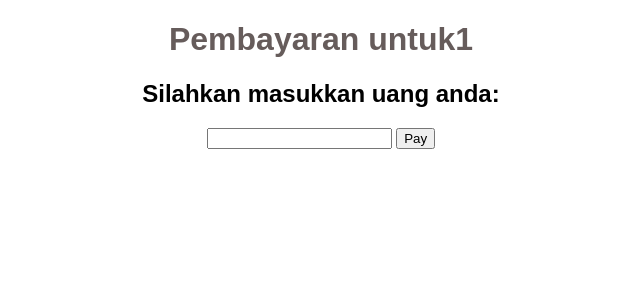
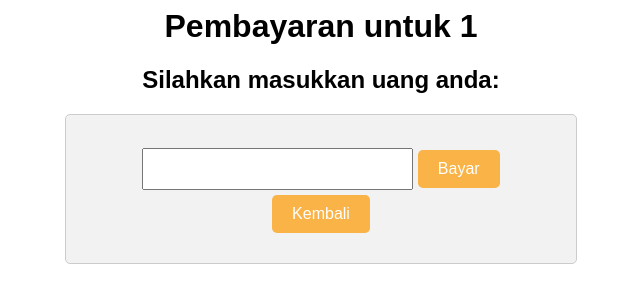
Before and after one commit to aisyahauliaaa/TA_DKP_AISYAH-AULIA-AZZAHRA-PUTRI_21120123120041_CHOCOMART-VENDING-MACHINE, a PHP site: page /pay.php?name=1 in a window 1280 px wide. Shown: the top 303 px of the page, without its empty margins (319-959 px from the left). Run offline with PHP 8.4, Linux system fonts and the light colour scheme; data that the repository does not hold is empty.

Commit message:
Commit 2

```diff
--- a/css/style.css
+++ b/css/style.css
@@ -12,7 +12,6 @@ body product{
         flex-wrap: wrap;
         justify-content: space-around;
 }
-
 
 
 .product img {
@@ -32,6 +31,10 @@ body h1 {
     color: #665C5B;
     text-align: center;
 }
+body h2 {
+    color: #665C5B;
+    text-align: center;
+}
 .product p {
     font-size: 1.2em;
     font-weight: bold;
@@ -44,7 +47,7 @@ img {
 }
 
 .product button {
-    background-color: #665C5B;
+    background-color: #4CAF50;
     color: white;
     padding: 10px 20px;
     border: none;
@@ -56,7 +59,7 @@ img {
 
 
 .product button:hover {
-    background-color: #5c4c4a;
+    background-color: #40a043;
 }
 
 header {
@@ -116,19 +119,3 @@ header h1{
     padding: 10px;
     border-radius: 5px;
 }
-.popup {
-              display: none;
-              position: fixed;
-              top: 50%;
-              left: 50%;
-              transform: translate(-50%, -50%);
-              background-color: white;
-              padding: 20px;
-              border: 1px solid black;
-              box-shadow: 0px 0px 10px 1px black;
-          }
-
-.popup:target {
-
-              display: block;
-          }
--- a/pay.php
+++ b/pay.php
@@ -1,16 +1,19 @@
 <?php
 $name = $_GET['name'];
 $price = $_GET['price'];
-
+#modul 2 pengkondisian
 if (isset($_POST['pay'])) {
     $money = $_POST['money'];
     if ($money >= $price) {
         $change = $money - $price;
-        echo "<h1>Terimakasih telah membeli $name!</h1>";
-        echo "<p>Your change is $change.</p>";
+
+        echo "<h1 style='text-align: center; font-family: Arial, sans-serif;'>Terimakasih telah membeli $name!</h1>";
+        echo "<p style='text-align: center; font-family: Arial, sans-serif;'>Kembalian anda sebesar $change.</p>";
+        echo "<a href='index.php' style='background-color: #FAB346;  color: white; display:block; padding: 10px 20px; border: none; border-radius: 5px; cursor: pointer; font-size: 16px;  text-align: center;'>Kembali</a>";
     } else {
-        echo "<h1>Maaf, uang anda kurang.</h1>";
-        echo "<p>Silakan masukkan uang yang lebih.</p>";
+        echo "<h1 style='text-align: center;font-family: Arial, sans-serif;'>Maaf, uang anda kurang.</h1>";
+        echo "<p style='text-align: center;font-family: Arial, sans-serif;'>Silakan masukkan uang yang lebih.</p>";
+        echo "<a href='index.php' style='background-color: #FAB346; color: white; display: block; padding: 10px 20px; border: none; border-radius: 5px;cursor: pointer; font-size: 16px;  text-align: center;'>Kembali</a>";
     }
 } else {
 ?>
@@ -24,19 +27,15 @@ if (isset($_POST['pay'])) {
     </head>
 
     <body>
-        <h1>Pembayaran untuk<?php echo $name; ?></h1>
-        <h2>Silahkan masukkan uang anda:</h2>
-        <form method="post" action="">
-            <input type="number" name="money" required>
-            <input type="submit" name="pay" value="Pay">
+        <h1 style='text-align: center; margin-top: 5px; color:black;'>Pembayaran untuk <?php echo $name; ?></h1>
+        <h2 style="color: black;">Silahkan masukkan uang anda:</h2>
+        <form style="width: 450px; margin: 0 auto; padding: 30px; border: 1px solid #ccc; border-radius: 5px; background-color: #f2f2f2;" method="post" action="">
+            <input type="number" name="money" required style="padding: 10px 30px; font-size: 16px;">
+            <input type="submit" name="pay" value="Bayar" style="background-color: #FAB346; margin-top: 5px; color: white; padding: 10px 20px;  border: none; border-radius:5px; cursor: pointer; font-size: 16px;">
+            <button style="background-color: #FAB346; margin-top: 5px; color: white; padding: 10px 20px; border: none; border-radius: 5px; cursor: pointer; font-size: 16px; " onclick="history.back()">Kembali</button>
+
         </form>
     </body>
-    <style>
-        h1 {
-            text-align: center;
-            margin-top: 5p;
-        }
-    </style>
 
     </html>
 
```
